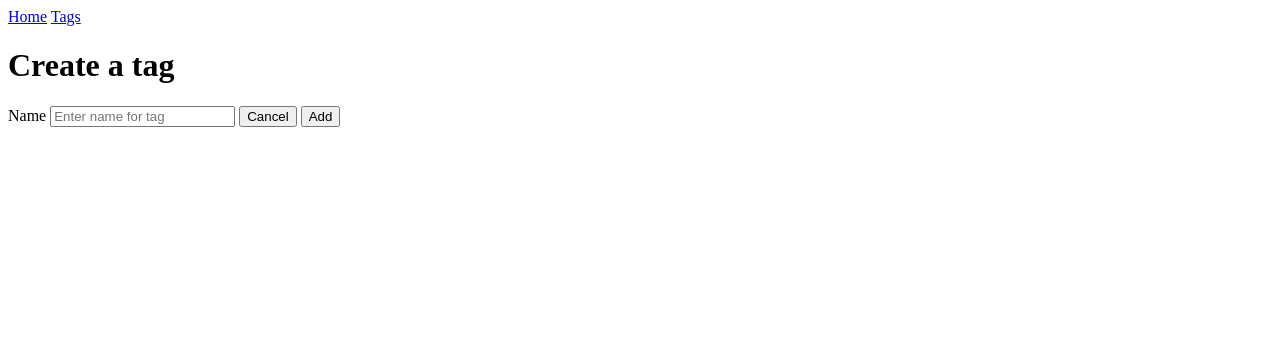
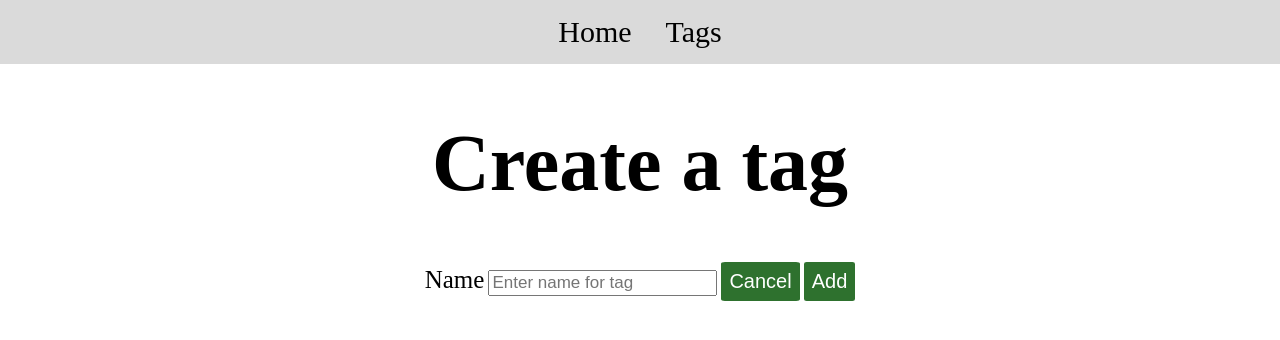
Before and after one commit to rosesblake/blogly, a Flask app: page /tags/new in a window 1280 px wide. Shown: the top 340 px of the page. Run offline with Flask 3, Linux system fonts and the light colour scheme.

Commit message:
added very minor styling

```diff
--- a/Templates/add-post.html
+++ b/Templates/add-post.html
@@ -24,7 +24,7 @@
   <br />
   {%for tag in tags%}
   <input type="checkbox" id="tag{{tag.id}}" name="tags" value="{{tag.id}}" />
-  <label for="tag{{tag.id}}">{{tag.name}}</label>
+  <label for="tag{{tag.id}}" class="checkboxes">{{tag.name}}</label>
   <br />
   {%endfor%}
   <button id="cancel-post-btn" type="submit">Cancel</button>
--- a/Templates/base.html
+++ b/Templates/base.html
@@ -4,10 +4,13 @@
     <meta charset="UTF-8" />
     <meta name="viewport" content="width=device-width, initial-scale=1.0" />
     <title>{%block title%}{%endblock%}</title>
+    {%block stylesheet%}
+    <link rel="stylesheet" href="/static/stylesheets/app.css" />
+    {%endblock%}
   </head>
   <nav>
-    <a id="home-btn" href="/">Home</a>
-    <a id="tag-nva-btn" href="/tags">Tags</a>
+    <a id="home-btn" href="/" class="nav-bar">Home</a>
+    <a id="tag-nva-btn" href="/tags" class="nav-bar">Tags</a>
   </nav>
   <body>
     {%block content%}{%endblock%}
--- a/Templates/details.html
+++ b/Templates/details.html
@@ -2,10 +2,10 @@
 content %}
 <img src="{{ user.image_url }}" alt="" id="profile-image" />
 <h1>{{ user.first_name.capitalize() }} {{ user.last_name.capitalize() }}</h1>
-<form action="/edit-user/{{ user.id }}" method="GET">
+<form action="/edit-user/{{ user.id }}" method="GET" class="buttons">
   <button id="edit-profile-btn">Edit</button>
 </form>
-<form action="/delete-user/{{ user.id }}" method="POST">
+<form action="/delete-user/{{ user.id }}" method="POST" class="buttons">
   <button id="delete-profile-btn" type="submit">Delete</button>
 </form>
 <h2>Posts</h2>
--- a/Templates/post-details.html
+++ b/Templates/post-details.html
@@ -8,13 +8,13 @@ content%}
   <p><b>Tags:</b> {%for tag in tags%} {{tag.name}} {%endfor%}</p>
 </footer>
 <!-- i need to know how to not have to make a form for each button  -->
-<form action="/{{post.user_id}}" method="GET">
+<form action="/{{post.user_id}}" method="GET" class="buttons">
   <button type="submit" id="cancel-p-edit-btn">Cancel</button>
 </form>
-<form action="/posts/{{post.id}}/edit" method="GET">
+<form action="/posts/{{post.id}}/edit" method="GET" class="buttons">
   <button type="submit" id="edit-post-btn">Edit</button>
 </form>
-<form action="/posts/{{post.id}}/delete" method="POST">
+<form action="/posts/{{post.id}}/delete" method="POST" class="buttons">
   <button type="submit" id="delete-post-btn">Delete</button>
 </form>
 {%endblock%}
--- /dev/null
+++ b/static/stylesheets/app.css
@@ -0,0 +1,83 @@
+* {
+  box-sizing: border-box;
+}
+
+body {
+  margin: 0;
+  padding: 0;
+  text-align: center;
+}
+
+h1 {
+  font-size: 80px;
+}
+
+li {
+  font-size: 25px;
+  list-style-type: none;
+  text-align: center;
+  position: relative;
+  right: 18px;
+}
+
+li a {
+  text-decoration: none;
+}
+
+li a:hover {
+  text-decoration: underline;
+}
+
+button {
+  border-radius: 5%;
+  background-color: rgb(46, 113, 46);
+  border: none;
+  padding: 8px;
+  font-size: 20px;
+  color: white;
+  text-align: center;
+}
+
+.buttons {
+  display: inline;
+}
+
+#delete-profile-btn,
+#delete-post-btn,
+#cancel-p-edit-btn,
+#cancel-post-btn {
+  background-color: rgb(157, 39, 39);
+}
+
+label {
+  font-size: 25px;
+}
+
+input,
+textarea {
+  font-size: 17px;
+}
+
+.checkboxes {
+  font-size: 17px;
+}
+
+.nav-bar {
+  padding: 15px;
+  font-size: 30px;
+  text-decoration: none;
+  color: black;
+}
+
+.nav-bar:hover {
+  color: rgb(153, 153, 153);
+}
+
+nav {
+  background-color: rgba(155, 155, 155, 0.363);
+  padding: 15px;
+}
+
+p {
+  font-size: 25px;
+}
```
